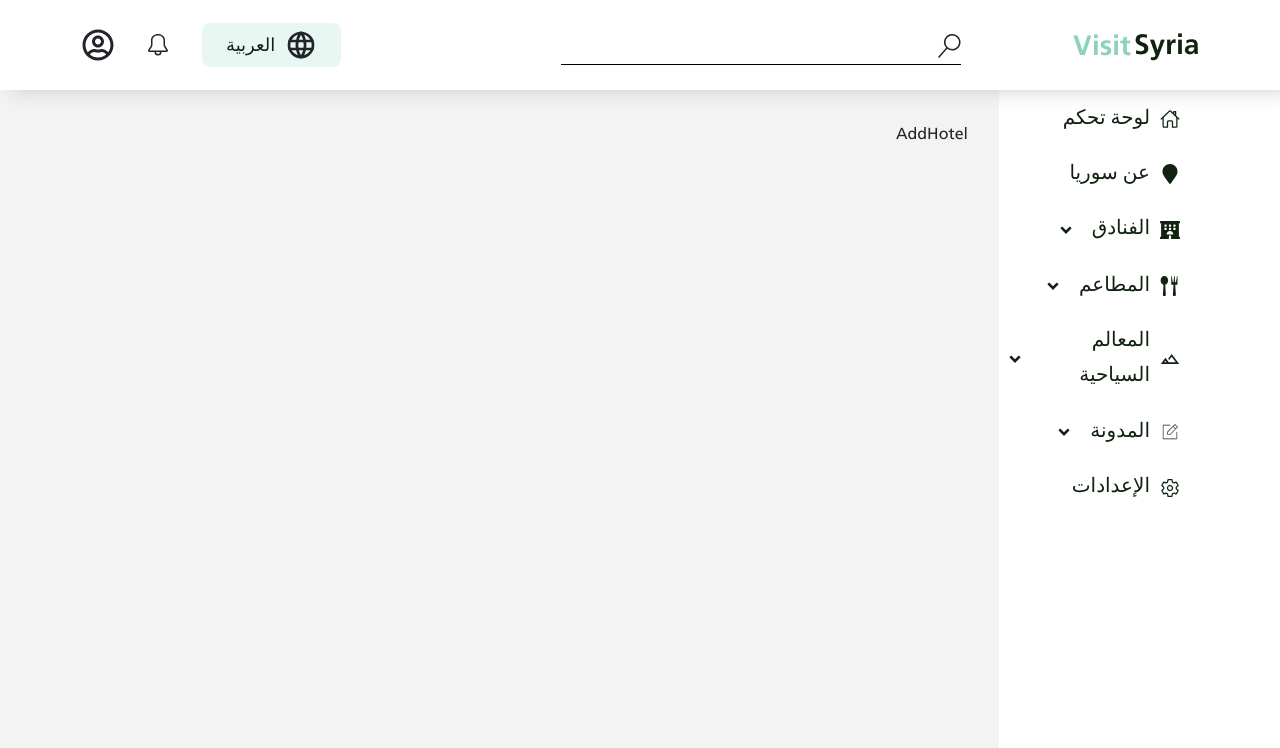
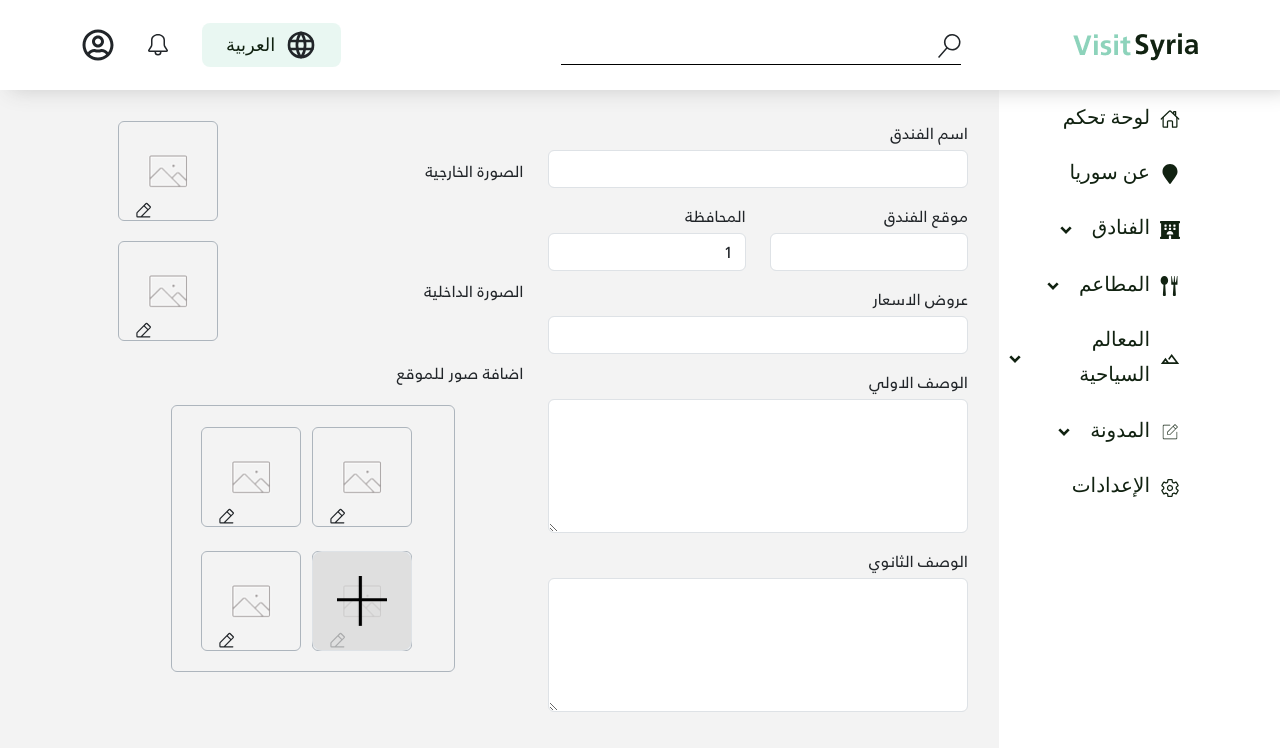
Before and after one commit to MoonesMezher/visit-syria-dashboard, a React (Vite) app: page /hotels/add in a window 1280 px wide. Shown: the top 748 px of the page. Built offline with nearby package versions, Linux system fonts and the light colour scheme.

Commit message:
hotel table and delete fuction and store form

```diff
--- a/src/components/Shared/MainInput/MainInput.jsx
+++ b/src/components/Shared/MainInput/MainInput.jsx
@@ -2,7 +2,7 @@ const MainInput = ({ type, name, id, label, value, setInputValue, options = []})
   return (
     <>
       <div className="mb-3" style={{ direction: "rtl" }}>
-        <label htmlFor={id}>{label}</label>
+        <label className="input-label" htmlFor={id} style={{marginBottom:"5px"}}>{label}</label>
         {type == "textarea" ? (
           <textarea
             className="form-control"
--- a/src/components/Shared/MainTable/MainTable.jsx
+++ b/src/components/Shared/MainTable/MainTable.jsx
@@ -29,7 +29,7 @@ const MainTable = ({ headers, data , currentPage, totalPages, onPageChange ,onDe
                     <tbody>
                     {data.map((item, rowIndex) => (
                         <tr key={rowIndex}>
-                            {item.data.map((cell, cellIndex) => (
+                            {item.data && item.data.map((cell, cellIndex) => (
                                 <td key={cellIndex} className="truncate">
                                     {cell}
                                 </td>
--- /dev/null
+++ b/src/constant/api/FetchData.js
@@ -0,0 +1,52 @@
+import { useState, useEffect } from 'react';
+import axios from 'axios';
+import { toast } from 'react-toastify';
+
+// Custom Hook for Fetching Cities
+export const useFetchCities = () => {
+    const [cities, setCities] = useState([]);
+    const [cityNames, setCityNames] = useState([]);
+    const [isLoadingCities, setIsLoadingCities] = useState(false);
+    useEffect(() => {
+        setIsLoadingCities(true);
+        axios.get('http://127.0.0.1:8000/api/cities')
+            .then(res => {
+                setCities(res.data.data);
+                const names = res.data.data.map(city => city.name);
+                setCityNames(names);
+            })
+            .finally(() => setIsLoadingCities(false));
+    }, []);
+
+    return { cities, cityNames, isLoadingCities };
+};
+
+// Custom Hook for Fetching Hotels
+export const useFetchHotels = (currentPage,getItem) => {
+    const [hotels, setHotels] = useState([]);
+    const [totalPages, setTotalPages] = useState(0);
+    const [isLoadingHotels, setIsLoadingHotels] = useState(false);
+
+    useEffect(() => {
+        setIsLoadingHotels(true);
+        axios.get(`http://127.0.0.1:8000/api/hotels?page=${currentPage}`)
+            .then(res => {
+                setHotels(res.data.data);
+                setTotalPages(res.data.pagination.total_pages);
+            })
+            .finally(() => setIsLoadingHotels(false));
+    }, [currentPage,getItem]);
+
+    return { hotels, totalPages, isLoadingHotels };
+};
+
+export const deleteItem = (itemId,setGetItem) => {
+    axios.delete(`http://127.0.0.1:8000/api/hotels/${itemId}`, null)
+    .then(res => {
+        console.log(res.data);
+        setGetItem((prev) =>!prev);
+        toast.success('تمت حذف العنصر بنجاح');
+    }).catch(error => {
+        console.error("Failed to delete hotel:", error);
+    });
+}
--- a/src/index.css
+++ b/src/index.css
@@ -3,3 +3,28 @@ body {
   font-weight: var(--main_font_weight);
   font-family: "FrutigerLTArabic";
 }
+
+
+.hotel-management .hotel-btn .filter{
+  display: flex;
+  gap: 20px;
+}
+
+.hotel-management .hotel-btn {
+  display: flex;
+  justify-content: space-between;
+  margin-right: 60px;
+  gap: 10px;
+}
+
+.hotel-management .add-search {
+  display: flex;
+  align-items: center;
+  gap: 21px;
+}
+
+@media (max-width: 1080px) {
+  .hotel-management .hotel-btn .filter{
+      gap: 10px;
+  }
+}
--- /dev/null
+++ b/src/pages/AddHotel/AddHotel.css
@@ -0,0 +1,13 @@
+.add-hotel-ay .add-img-ay .main-photo-ay {
+    display: flex;
+    justify-content: center;
+    align-items: center;
+    gap: 12rem;
+    direction: rtl;
+}
+
+.add-hotel-ay .add-img-ay {
+    display: flex;
+    flex-direction: column;
+    gap: 20px;
+}
--- a/src/pages/AddHotel/AddHotel.jsx
+++ b/src/pages/AddHotel/AddHotel.jsx
@@ -1,6 +1,41 @@
+import { useState } from "react"
+import "./AddHotel.css"
+import MainInput from "../../components/Shared/MainInput/MainInput"
+import MainPhotoInput from "../../components/Shared/MainPhotoInput/MainPhotoInput"
+import MainPhotoGroupInput from "../../components/Shared/MainPhotoGroupInput/MainPhotoGroupInput";
+
 const AddHotel = () => {
+    const [img,setImg] = useState("");
+    const [multiImg,setMultiImg] = useState("");
     return (
-        <section>AddHotel</section>
+        <section className="add-hotel-ay">
+            <div className="row">
+                <div className="col add-img-ay">
+                    <div className="main-photo-ay">
+                        <label htmlFor="">الصورة الخارجية</label><MainPhotoInput img={img} setImg={setImg}/>
+                    </div>
+                    <div className="main-photo-ay">
+                        <label htmlFor="">الصورة الداخلية</label><MainPhotoInput img={img} setImg={setImg}/>
+                    </div>
+                    <label htmlFor=""> اضافة صور للموقع</label>
+                    <MainPhotoGroupInput imgs={multiImg} setImgs={setMultiImg}/>
+                </div>
+                <div className="col">
+                    <MainInput label={'اسم الفندق'} type={'text'}/>
+                    <div className="row location-row-ay">
+                        <div className="col">
+                            <MainInput label={'المحافظة'} type={'select'} options={[1, 2, 3, 4]}/>
+                        </div>
+                        <div className="col">
+                            <MainInput label={'موقع الفندق'} type={'text'}/>
+                        </div>
+                    </div>
+                    <MainInput label={'عروض الاسعار'} type={'text'}/>
+                    <MainInput label={'الوصف الاولي'} type={'textarea'}/>
+                    <MainInput label={'الوصف الثانوي'} type={'textarea'}/>
+                </div>
+            </div>
+        </section>
     )
 }
 
--- a/src/pages/EditHotel/EditHotel.jsx
+++ b/src/pages/EditHotel/EditHotel.jsx
@@ -1,6 +1,41 @@
+import { useState } from "react";
+import MainPhotoGroupInput from "../../components/Shared/MainPhotoGroupInput/MainPhotoGroupInput";
+import MainInput from "../../components/Shared/MainInput/MainInput";
+import MainPhotoInput from "../../components/Shared/MainPhotoInput/MainPhotoInput";
+
 const EditHotel = () => {
+    const [img,setImg] = useState("");
+const [multiImg,setMultiImg] = useState("");
+
     return (
-        <section>EditHotel</section>
+        <section className="add-hotel-ay">
+            <div className="row">
+                <div className="col add-img-ay">
+                    <div className="main-photo-ay">
+                        <label htmlFor="">الصورة الخارجية</label><MainPhotoInput img={img} setImg={setImg}/>
+                    </div>
+                    <div className="main-photo-ay">
+                        <label htmlFor="">الصورة الداخلية</label><MainPhotoInput img={img} setImg={setImg}/>
+                    </div>
+                    <label htmlFor=""> اضافة صور للموقع</label>
+                    <MainPhotoGroupInput imgs={multiImg} setImgs={setMultiImg}/>
+                </div>
+                <div className="col">
+                    <MainInput label={'اسم الفندق'} type={'text'}/>
+                    <div className="row location-row-ay">
+                        <div className="col">
+                            <MainInput label={'المحافظة'} type={'select'} options={[1, 2, 3, 4]}/>
+                        </div>
+                        <div className="col">
+                            <MainInput label={'موقع الفندق'} type={'text'}/>
+                        </div>
+                    </div>
+                    <MainInput label={'عروض الاسعار'} type={'text'}/>
+                    <MainInput label={'الوصف الاولي'} type={'textarea'}/>
+                    <MainInput label={'الوصف الثانوي'} type={'textarea'}/>
+                </div>
+            </div>
+        </section>
     )
 }
 
--- a/src/pages/Hotel/Hotel.css
+++ b/src/pages/Hotel/Hotel.css
@@ -1,4 +1,4 @@
-.hotel-management .hotel-btn .filter{
+/* .hotel-management .hotel-btn .filter{
     display: flex;
     gap: 20px;
 }
@@ -20,4 +20,4 @@
     .hotel-management .hotel-btn .filter{
         gap: 10px;
     }
-}
+} */
```
Also changed, not shown: src/pages/Hotel/Hotel.jsx (+17 -46 lines).
